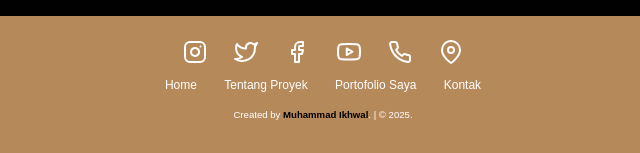
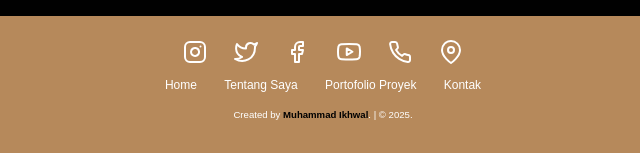
Before and after one commit to Ikhwal17/ikhwal-portfolio, a plain HTML site: page index.html in a window 1280 px wide. Shown: the part 2124-2277 px from the top of the page, 317-957 px from the left. Drawn offline with nearby package versions, Linux system fonts and the light colour scheme.

Commit message:
Update index.html

```diff
--- a/index.html
+++ b/index.html
@@ -130,8 +130,8 @@
 
     <div class="links">
         <a href="#home">Home</a>
-        <a href="#about">Tentang Proyek</a>
-        <a href="#menu">Portofolio Saya</a>
+        <a href="#about">Tentang Saya</a>
+        <a href="#menu">Portofolio Proyek</a>
         <a href="#contact">Kontak</a>
     </div>
 
```
